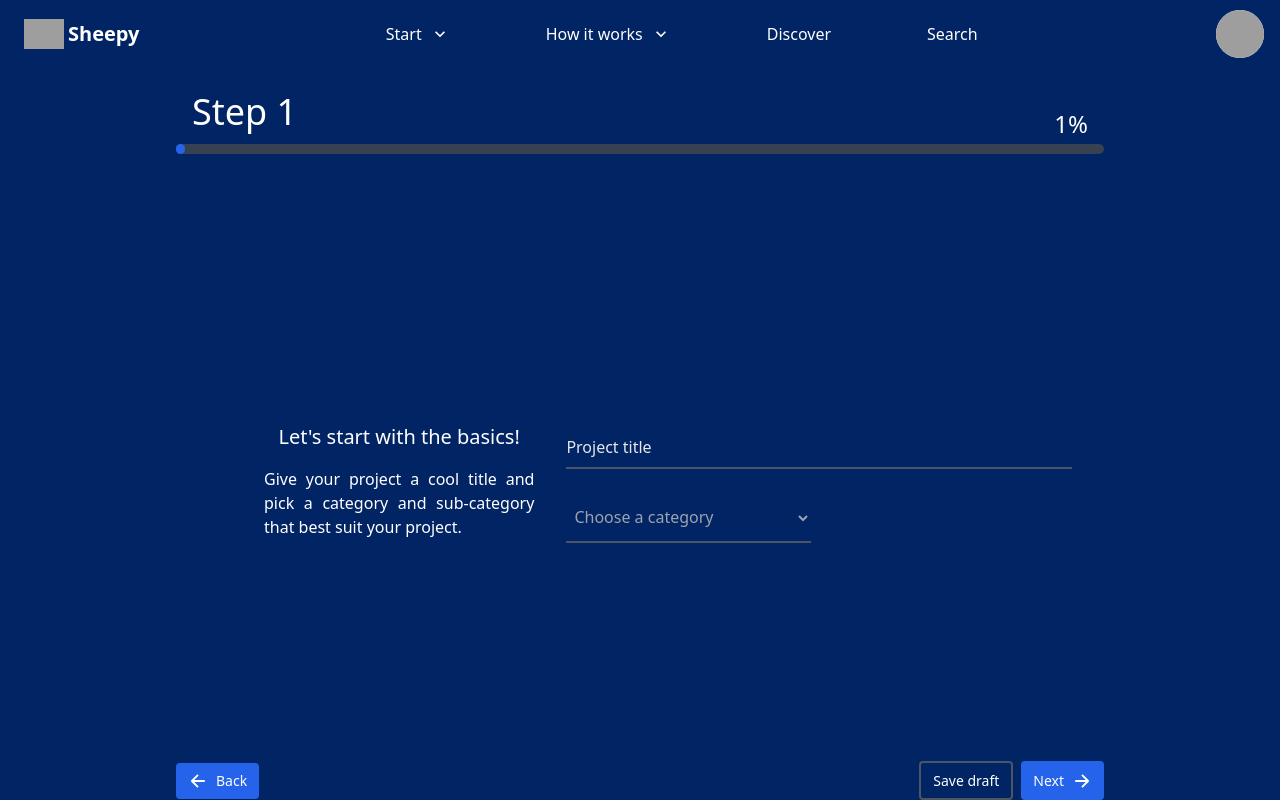
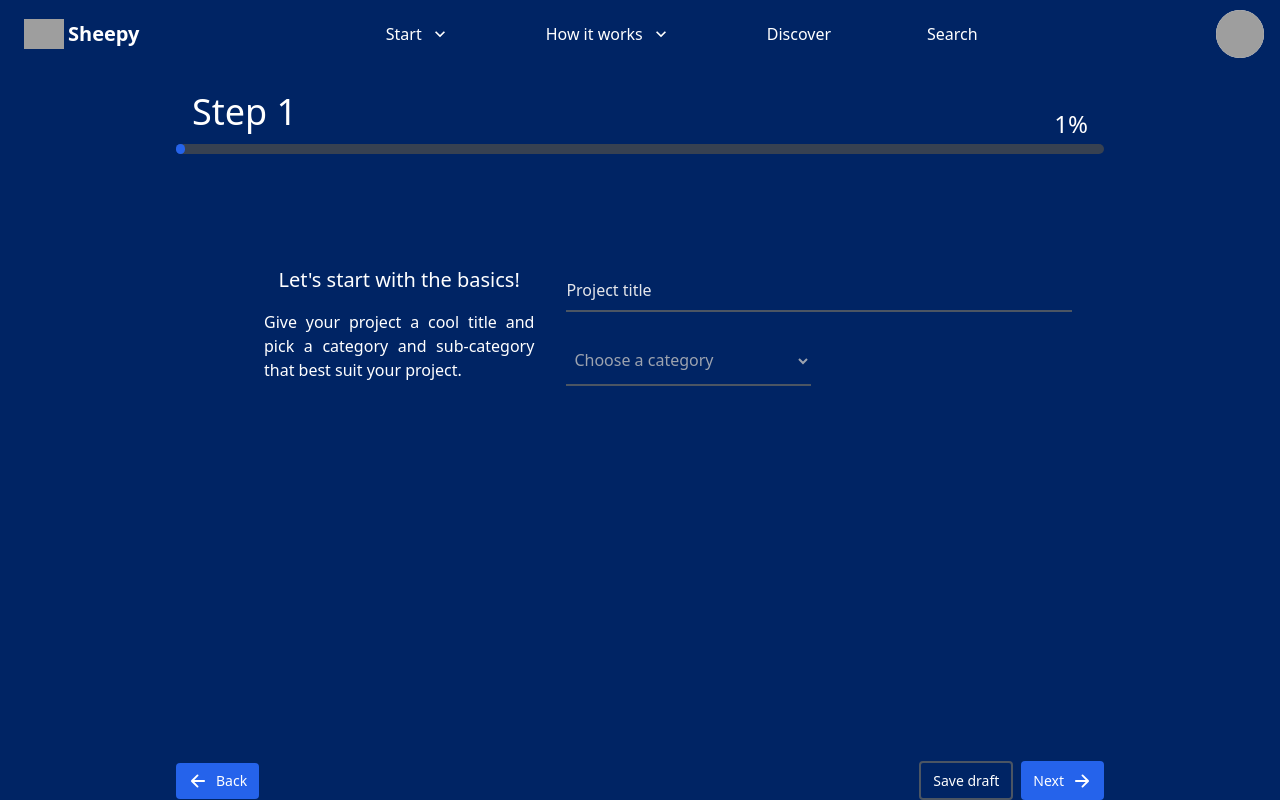
Before and after one commit to aiko-kami/sheepy, a Next.js app: page /start/start-my-project in a window 1280 px wide. Both pictures are taken after a click on the button "Step 1". Shown: the top 800 px of the page. Built offline with nearby package versions, Linux system fonts and the light colour scheme; grey boxes are pictures that could not be loaded; a web font is replaced by a local one.

Commit message:
Aligned steps to the top

```diff
--- a/src/components/StartProjectForm/StepFinalValidation.jsx
+++ b/src/components/StartProjectForm/StepFinalValidation.jsx
@@ -15,7 +15,7 @@ const StepFinalValidation = ({ formInputs, talentNeededProfilePicture }) => {
 	return (
 		<>
 			<div className="container min-w-full m-auto pr-2 sm:px-4 xl:px-30 text-justify">
-				<h1 className="text-4xl md:text-7xl pt-4 md:pt-6 mb-8 md:mb-20 text-center">Final step</h1>
+				<h1 className="text-4xl md:text-7xl mb-8 text-center">Final step</h1>
 				<p className="mb-8">
 					Before you submit your project, please take a moment to review all the information you have provided. Carefully check each field for any errors or omissions. Make sure that your project
 					description is clear, your goals are well-defined, and all necessary details are included. This final review is crucial to ensure that your project has the best chance of success. Once
--- a/src/components/StartProjectForm/StepManager.jsx
+++ b/src/components/StartProjectForm/StepManager.jsx
@@ -117,7 +117,7 @@ const StepManager = ({ projectForm }) => {
 		<>
 			{currentStep === 0 && <StartProject goToStep={goToStep} />}
 			{currentStep > 0 && currentStep <= totalSteps && <ProgressBar currentStep={currentStep} percent={percent} />}
-			<div className={`${currentStep > 0 && currentStep <= totalSteps ? "h-160" : "hidden"} overflow-y-auto flex items-center mb-4 py-1`}>
+			<div className={`${currentStep > 0 && currentStep <= totalSteps ? "h-160" : "hidden"} overflow-y-auto mb-4 py-1 xl:pt-20`}>
 				{/* Step 1: Fill in the project title, category, and sub-category */}
 				{currentStep === 1 && <StepOne formInputs={formInputs} onChange={onChange} categories={projectForm.categories} />}
 
```
